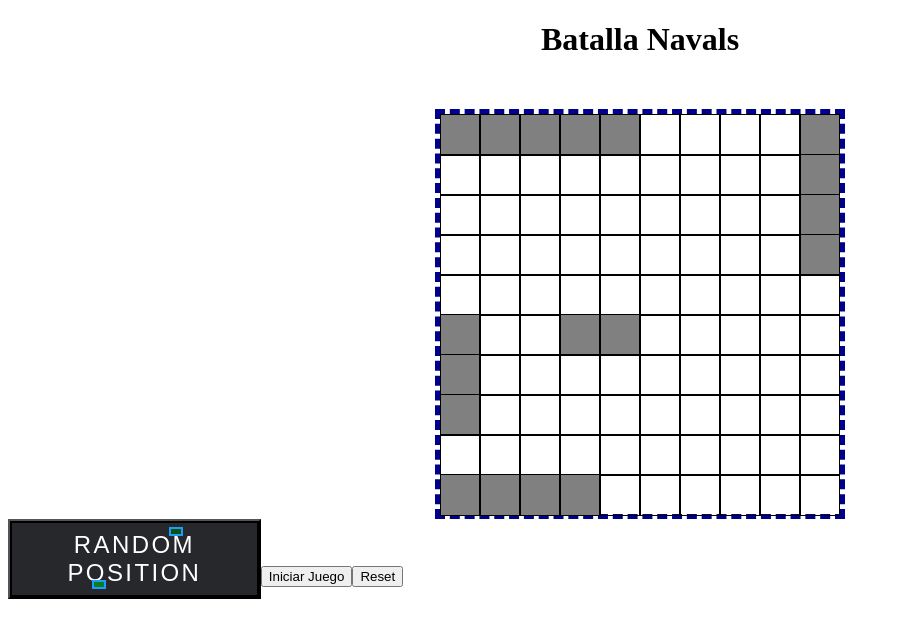
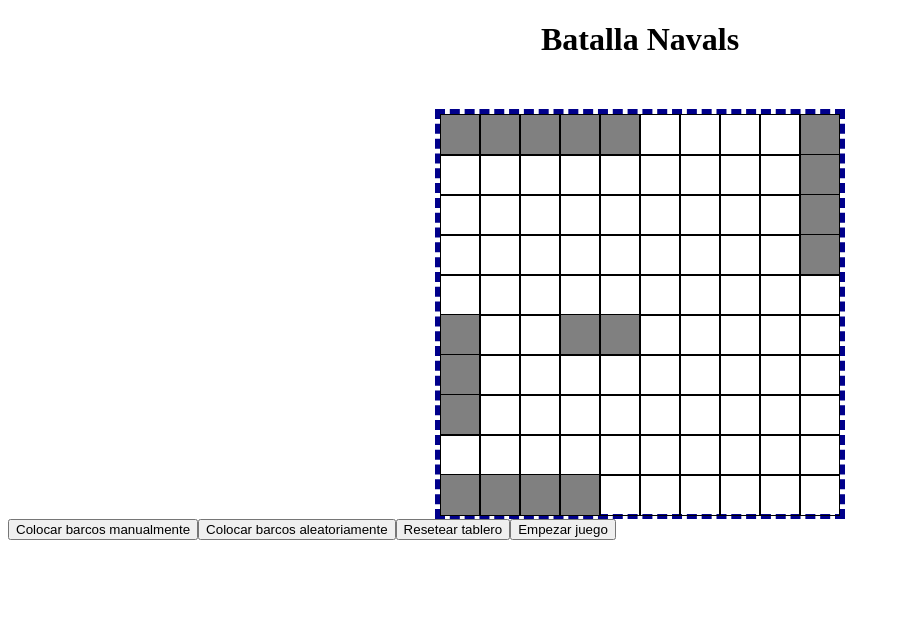
Before and after one commit to edwardsfonseca/battleship-react, a React (Vite) app: page / in a window 1280 px wide. Shown: the top 638 px of the page, without its empty margins (0-900 px from the left). Built offline with nearby package versions, Linux system fonts and the light colour scheme.

Commit message:
agregando nuevas funciones de modificar casilla

```diff
--- a/src/componentes/Tablero.jsx
+++ b/src/componentes/Tablero.jsx
@@ -18,10 +18,13 @@ function Tablero() {
     [1, 1, 1, 1, 0, 0, 0, 0, 0, 0]],
     generateRandomBoard());
   const [addShipsManually, setAddShipsManually] = useState(false)
+  const [gameStarted, setGameStarted] = useState(false);
+  const [selectedCell, setSelectedCell] = useState(null);
 
   // funcion fire
 
   function fire(row, col) {
+    if (gameStarted) {
       let ships = document.querySelectorAll(".ship:not(.hit)");
       let newGameBoard = [...gameBoard];
       if (gameBoard[row][col] === 1) {
@@ -36,6 +39,7 @@ function Tablero() {
         setTimeout(cpuTurn, 100); // Llamamos a la función cpuTurn después de un segundo
       }
       setGameBoard(newGameBoard);
+    }
   }
   function cpuTurn() {
 
@@ -68,7 +72,7 @@ function Tablero() {
       const row = [];
       for (let j = 0; j < 10; j++) {
         // Generar un número aleatorio entre 0 y 1
-        const random = Math.floor(Math.random() *2);
+        const random = Math.floor(Math.random() * 2);
         // el número es 1 y la celda no está ocupada, colocar un barco
         if (random === 0 && row.indexOf(1) === -1) {
           row.push(1); // lo devuelve a row con nuevo valor
@@ -80,10 +84,7 @@ function Tablero() {
     }
     return newBoard;
   }
-function startGame(){
-  setAddShipsManually(false)
 
-}
   // Con esta llamamos a la funcion randon con su nuevo estado y la aplicamos a un boton
   /* function handleRandomClick() {
     setGameBoard(generateRandomBoard());
@@ -98,13 +99,16 @@ function startGame(){
   }
 
   function handleCellClick(row, col) {
-
-    if (addShipsManually) {
+    if (addShipsManually && !gameStarted) {
       const newGameBoard = [...gameBoard];
       newGameBoard[row][col] = 1;
       setGameBoard(newGameBoard);
     }
   }
+  function startGame() {
+    setGameStarted(true);
+  }
+
 
   const rows = [];
   for (let i = 0; i < 10; i++) {
@@ -114,24 +118,31 @@ function startGame(){
         <Casilla
           key={`${i},${j}`}
           status={gameBoard[i][j]}
+          onClick={() => fire(i, j)}
           handleClick={() => handleCellClick(i, j)}
+
         />
       );
     }
     rows.push(<div key={i} className="row">{cells}</div>);
   }
-  return <><div className="board">{rows}
 
-
-
-
+  return (
+    <>
+      <div className="board">{rows}</div>
+      {!gameStarted && (
+        <div className="buttons">
+          <button onClick={handleManualClick}>Colocar barcos manualmente</button>
+          <button onClick={() => setGameBoard(generateRandomBoard())}>Colocar barcos aleatoriamente</button>
+          <button onClick={handleResetClick}>Resetear tablero</button>
+          <button onClick={startGame}>Empezar juego</button>
         </div>
-  <button className="contador "style={{"--clr":"#1e9bff"}} type="button" onClick={handleManualClick} ><span><i></i>Random Position</span></button>
-  <button id="start-btn" onClick={startGame}>Iniciar Juego</button>
-  <button onClick={handleResetClick}>Reset</button>
-
-
+      )}
+      {addShipsManually && !gameStarted && (
+        <p>Haz clic en las casillas para colocar tus barcos</p>
+      )}
     </>
+  );
 }
 
 export default Tablero
```
Lines whose indentation alone changed are shown as unchanged.
